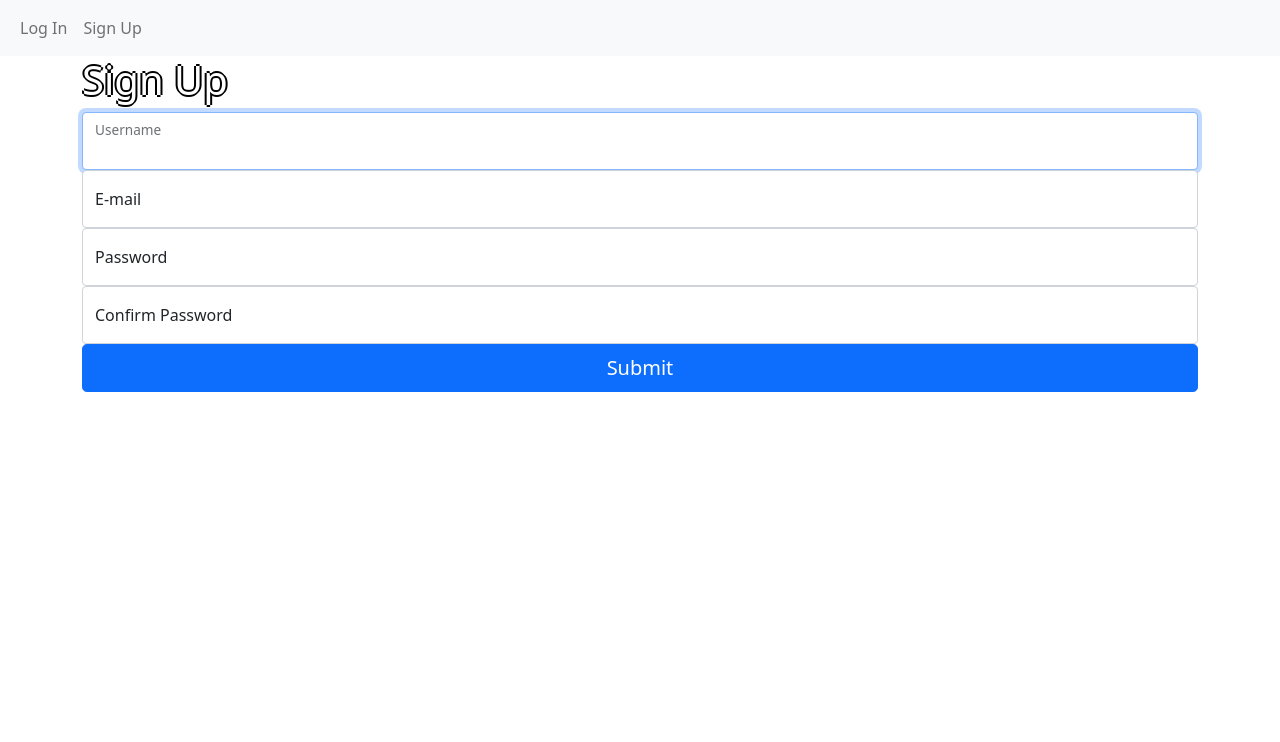
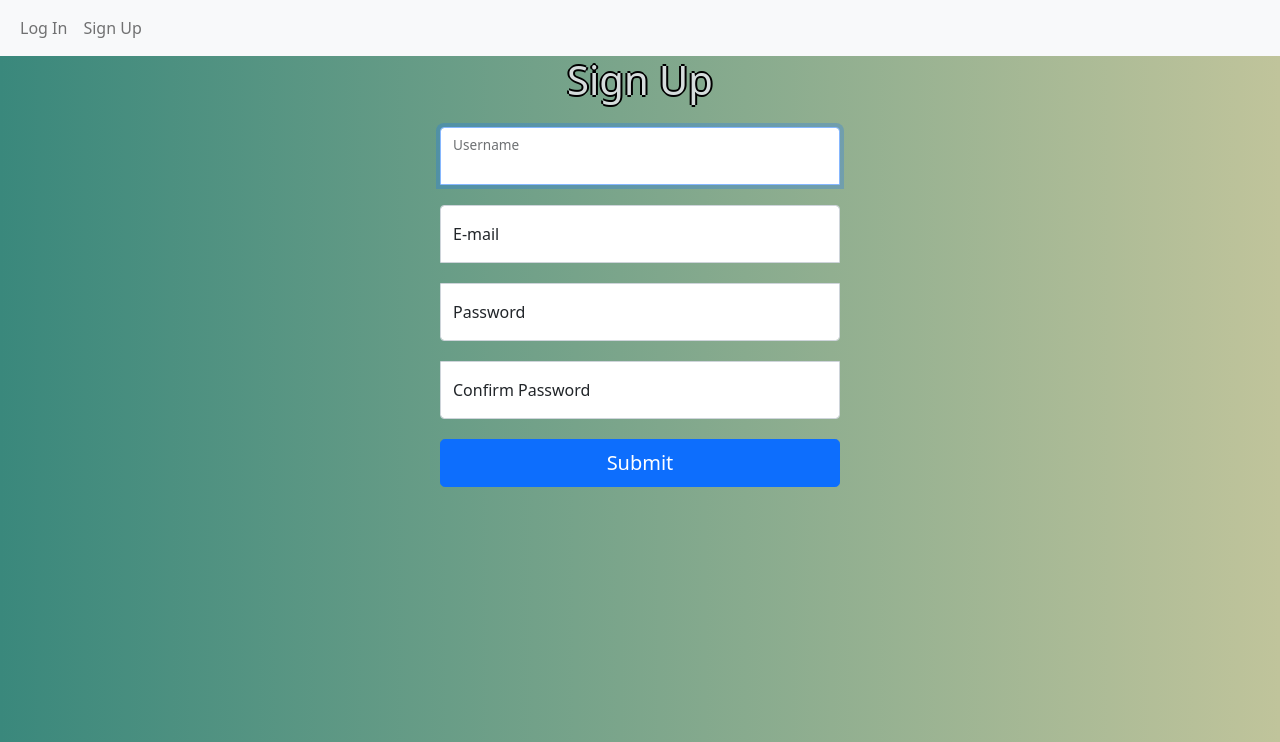
Before and after one commit to V3rita2/project-wayfarer, a Django app: page /signup/ in a window 1280 px wide. Shown: the top 742 px of the page. Run offline with Django 3.2, Linux system fonts and the light colour scheme.

Commit message:
style signup and login page

```diff
--- a/main_app/static/styles/main.css
+++ b/main_app/static/styles/main.css
@@ -16,6 +16,10 @@
     background-size: cover;
 
 }
+.signup-page, .login-page {
+  background: linear-gradient(to right, #3a887c, #c0c49b);
+
+  }
 
 h1 {
     color: white;
@@ -25,16 +29,17 @@ h1 {
 p {
     color: white;
 
-mehari/signup
+
     text-shadow: -1px 0 black, 0 1px black, 1px 0 black, 0 -1px black;
 }
 
 
-/* .form-signin {
+.form-signin {
     width: 100%;
-    max-width: 330px;
+    max-width: 430px;
     padding: 15px;
     margin: auto;
+
 
   }
 
@@ -47,18 +52,35 @@ mehari/signup
   }
 
   .form-signin input[type="text"] {
-    margin-bottom: -1px;
+    margin-bottom: 20px;
     border-bottom-right-radius: 0;
     border-bottom-left-radius: 0;
   }
-
+  .form-signin input[type="email"] {
+    margin-bottom: 20px;
+    border-bottom-right-radius: 0;
+    border-bottom-left-radius: 0;
+  }
   .form-signin input[type="password"] {
-    margin-bottom: 10px;
+    margin-bottom: 20px;
     border-top-left-radius: 0;
     border-top-right-radius: 0;
+    padding: 10px;
   }
-   */
-=======
-    text-shadow: -2px 0 black, 0 2px black, 2px 0 black, 0 -2px black;
+  .signup-error {
+    color: rgb(164, 12, 12);
+  }
+  #signup-title, #login-title {
+    position: relative;
+    display: flex;
+    text-align: center;
+    display: block;
+    margin-left: auto;
+    margin-right: auto;
+    color: #d5dcdc;
+
+  }
+
+  /* text-shadow: -2px 0 black, 0 2px black, 2px 0 black, 0 -2px black;
     font-size: 20px;
-}
+} */
--- a/main_app/templates/base.html
+++ b/main_app/templates/base.html
@@ -6,10 +6,11 @@
   <meta charset="UTF-8">
   <meta http-equiv="X-UA-Compatible" content="IE=edge">
   <meta name="viewport" content="width=device-width, initial-scale=1.0">
-  <link rel="stylesheet" href="{% static 'styles/main.css' %}" />
+  <link href="{% static 'styles/main.css' %}" rel="stylesheet"  />
   <script src="{% static 'scripts/main.js' %}" defer></script>
-  <link href="https://cdn.jsdelivr.net/npm/bootstrap@5.0.1/dist/css/bootstrap.min.css" rel="stylesheet"
-    integrity="sha384-+0n0xVW2eSR5OomGNYDnhzAbDsOXxcvSN1TPprVMTNDbiYZCxYbOOl7+AMvyTG2x" crossorigin="anonymous">
+  <!-- CSS only -->
+<link href="https://cdn.jsdelivr.net/npm/bootstrap@5.1.3/dist/css/bootstrap.min.css" rel="stylesheet" integrity="sha384-1BmE4kWBq78iYhFldvKuhfTAU6auU8tT94WrHftjDbrCEXSU1oBoqyl2QvZ6jIW3" crossorigin="anonymous">
+
   <!-- JavaScript Bundle with Popper -->
 <script src="https://cdn.jsdelivr.net/npm/bootstrap@5.1.3/dist/js/bootstrap.bundle.min.js" integrity="sha384-ka7Sk0Gln4gmtz2MlQnikT1wXgYsOg+OMhuP+IlRH9sENBO0LRn5q+8nbTov4+1p" crossorigin="anonymous"></script>
 
--- a/main_app/templates/registration/signup.html
+++ b/main_app/templates/registration/signup.html
@@ -2,37 +2,37 @@
 
     {% extends 'base.html' %} {% block content %}
 
+<body class="signup-page">
 
-
-<h1 class="title">Sign Up</h1>
-<main class="form-signin"></main>
+    <h1 class="title" id="signup-title">Sign Up</h1>
+    <main class="form-signin">
         <form method="post" action="{% url 'signup' %}">
             {% csrf_token %}
 
             <div class="form-floating">
 
-        <input type="text" name="username" class="form-control" autofocus required id="id_username" id="floatingInput"
-            placeholder="Username">
+                <input type="text" name="username" class="form-control" autofocus required id="id_username"
+                    id="floatingInput" placeholder="Username">
                 <label for="floatingInput">Username</label>
 
             </div>
             <div class="form-floating">
 
-        <input type="email" name="email" class="form-control"  required id="id_email" id="floatingInput"
+                <input type="email" name="email" class="form-control" required id="id_email" id="floatingInput"
                     placeholder="E-mail">
                 <label for="floatingInput">E-mail</label>
 
             </div>
             <div class="form-floating">
 
-        <input type="password" class="form-control" name="password1" id="floatingPassword" autocomplete="new-password" required id="id_password1"
-            placeholder="Password">
+                <input type="password" class="form-control" name="password1" id="floatingPassword"
+                    autocomplete="new-password" required id="id_password1" placeholder="Password">
                 <label for="floatingPassword" class="form-label">Password</label>
             </div>
             <div class="form-floating">
 
-      <input type="password" class="form-control" name="password2" id="floatingPassword" autocomplete="new-password" required id="id_password2"
-          placeholder="Password">
+                <input type="password" class="form-control" name="password2" id="floatingPassword"
+                    autocomplete="new-password" required id="id_password2" placeholder="Password">
                 <label for="floatingPassword" class="form-label">Confirm Password</label>
             </div>
 
@@ -40,7 +40,10 @@
             <input type="hidden" name="next" value="{{ next }}" />
 
         </form>
+        <div class="signup-error">
             {{ form.errors }}
+        </div>
+
     </main>
-
+</body>
     {% endblock %}
```
Also changed, not shown: main_app/templates/registration/login.html (+6 -4 lines). Lines whose indentation alone changed are shown as unchanged.
